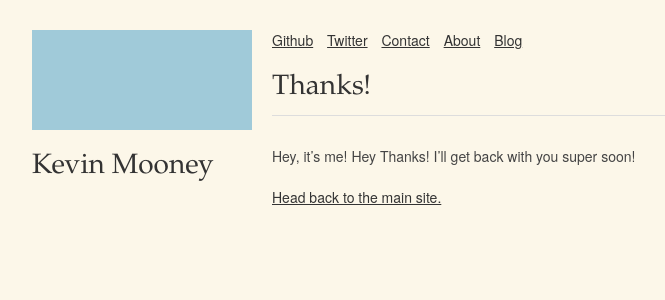
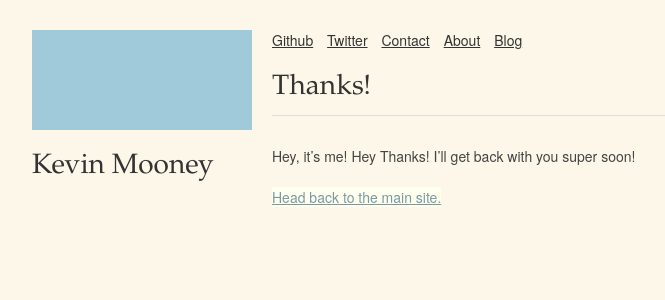
Before and after one commit to kmooney/kmooney.github.io, a Jekyll site: the page built from thank-you.markdown, in a window 1280 px wide. Shown: the top 300 px of the page, without its empty margins (138-803 px from the left). Built offline with Jekyll 4.4.1, drawn with Linux system fonts in a browser that asks for light colours; nearby versions of some CDN libraries; Markdown is read by kramdown in place of the engine named in the settings.

Commit message:
CSS change to highlight links in post body more clearly.

```diff
--- a/css/main.css
+++ b/css/main.css
@@ -14,7 +14,7 @@
     color: #7999a4;
 }
 
-div.postbody a {
+div.post_body a {
     background: #ffe;
     color: #7999a4;
 }
```
